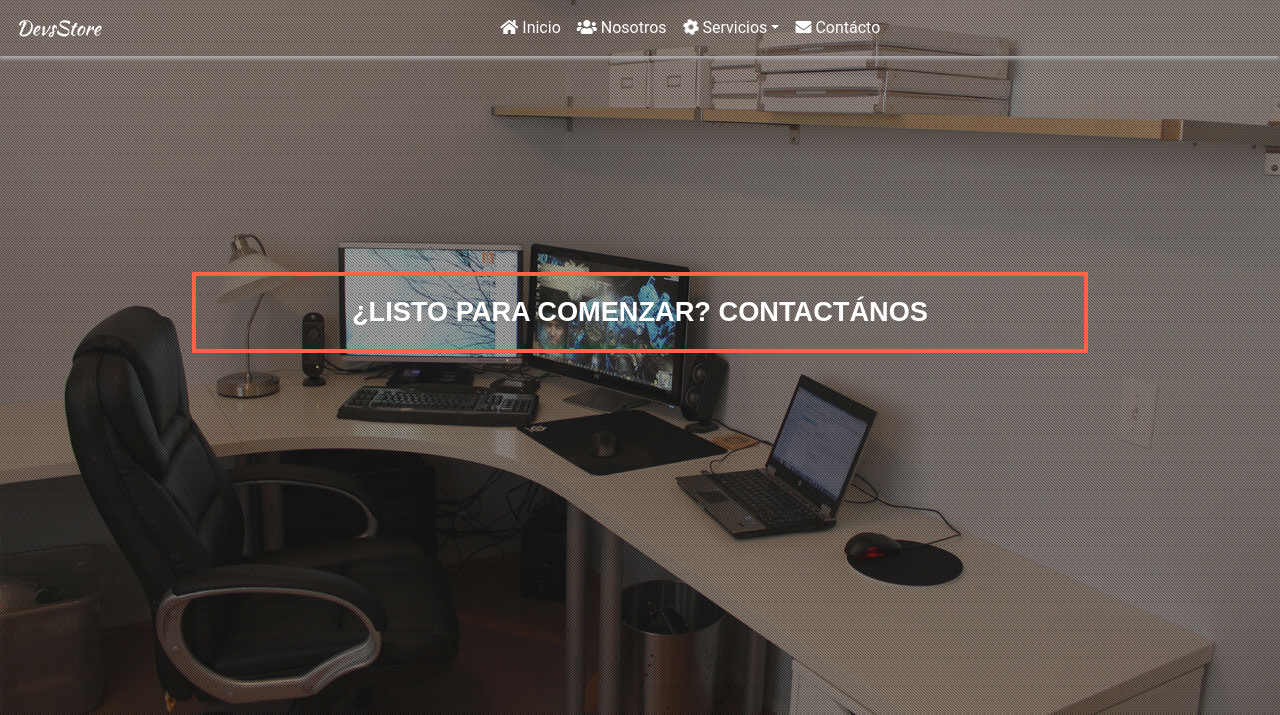
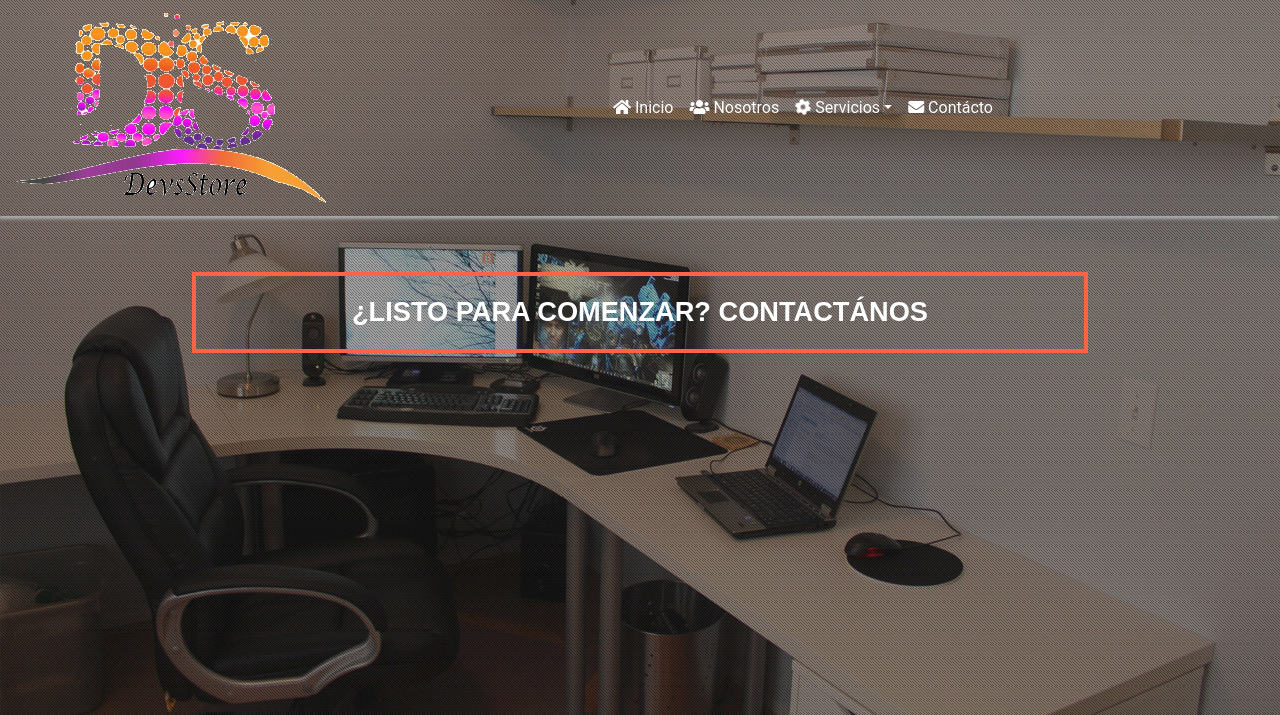
Before and after one commit to DevsStore/DevsStore, a PHP site: page /contacto.php in a window 1280 px wide. Shown: the top 715 px of the page. Run offline with PHP 8.4, Linux system fonts and the light colour scheme; some libraries are stand-ins or nearby versions.

Commit message:
logo defecto

```diff
--- a/components/header.php
+++ b/components/header.php
@@ -1,6 +1,6 @@
 <header>
     <nav class="navbar navbar-expand-md fixed-top devsstore-nav">
-        <a class="navbar-brand devsstore-title" href="#">DevsStore</a>
+        <a class="navbar-brand devsstore-title" href="index.php"><img src="img/logo.jpg"></a>
         <button class="navbar-toggler" type="button" data-toggle="collapse" data-target="#navbarCollapse"
                 aria-controls="navbarCollapse" aria-expanded="false" aria-label="Toggle navigation">
             <i class="fas fa-bars" style="color:#fff"></i>
```
Also changed, not shown: img/logo.jpg (added).
